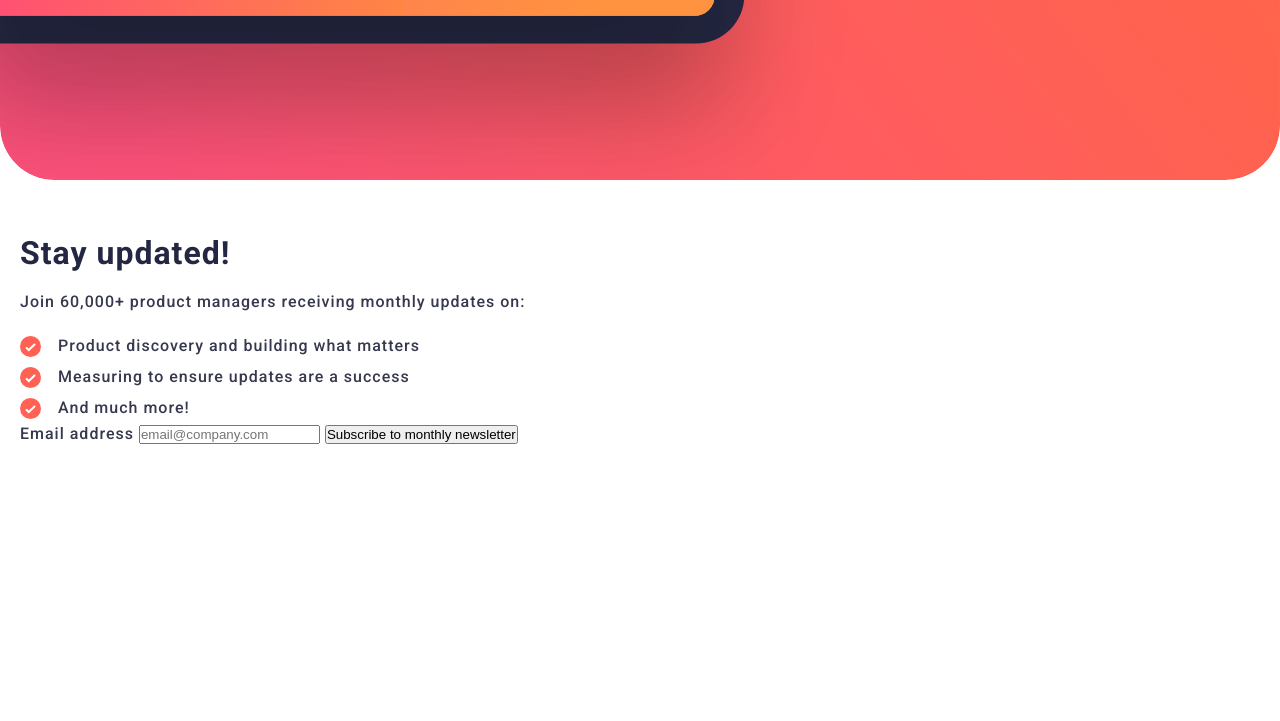
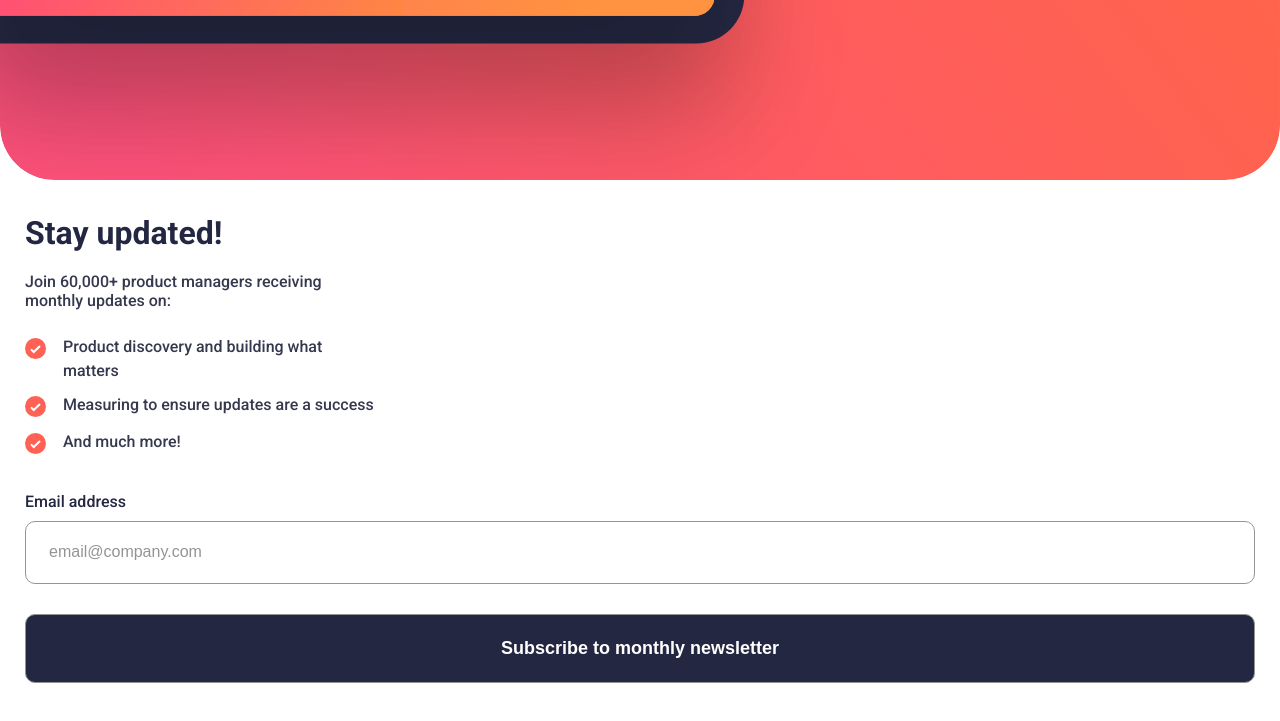
Before and after one commit to MARYAMTEE/newsletter-form, a plain HTML site: page index.html in a window 1280 px wide. Shown: the part 789-1510 px from the top of the page. Before the commit the page ends 1283 px from the top, so only its background shows below. Drawn offline with Linux system fonts and the light colour scheme.

Commit message:
update style and index page

```diff
--- a/index.html
+++ b/index.html
@@ -19,6 +19,7 @@
                 <img src="./images/illustration-sign-up-mobile.svg" alt="">
             </div>
             <div class="col col-2">
+                <div class="max-width-22rem">
                     <div class="intro-texts">
                         <h1>Stay updated!</h1>
                         <p>Join 60,000+ product managers receiving monthly updates on:</p>
@@ -39,6 +40,7 @@
                             </li>
                         </ul>
                     </div>
+                </div>
                 <div class="newsletter-form">
                     <form action="">
                         <label for="email" name="email">Email address</label>
--- a/style.css
+++ b/style.css
@@ -17,7 +17,7 @@ body{
     font-weight: 500;
     font-size: 16px;
     color: var(--ligt-blue);
-    letter-spacing: 1px;
+    background-color: var(--white);
 }
 
 img{
@@ -40,18 +40,57 @@ img{
 .col-2{
     display: flex;
     flex-direction: column;
-    padding: 50px 20px;
+    padding: 30px 25px 10px;
+}
+
+.max-width-22rem{
+    max-width: 22rem;
+
 }
 
 .intro-list li{
     display: flex;
     align-items: flex-start;
     list-style-type: none;
-    padding: 5px 0;
+    padding: 8px 0;
     gap: 20px;
 }
 
 .intro-list li p{
-    line-height: 1.6;
+    line-height: 1.5;
     margin: -3px;
 }
+
+.newsletter-form{
+    padding: 30px 0;
+}
+
+.newsletter-form form{
+    display: flex;
+    flex-direction: column;
+}
+
+.newsletter-form form input{
+    padding: 23px;
+    border-radius: 10px;
+    outline: none;
+    border: 1px solid var(--grey);
+}
+
+.newsletter-form form input[type="submit"]{
+    background-color: var(--blue);
+    color: var(--white);
+    margin-top: 30px;
+    font-weight: bold;
+    font-size: 18px;
+}
+
+input::placeholder{
+    color: var(--grey);
+    font-size: 16px;
+}
+
+.newsletter-form form label{
+    color: var(--blue);
+    padding-bottom: 10px;
+}
```
Lines whose indentation alone changed are shown as unchanged.
